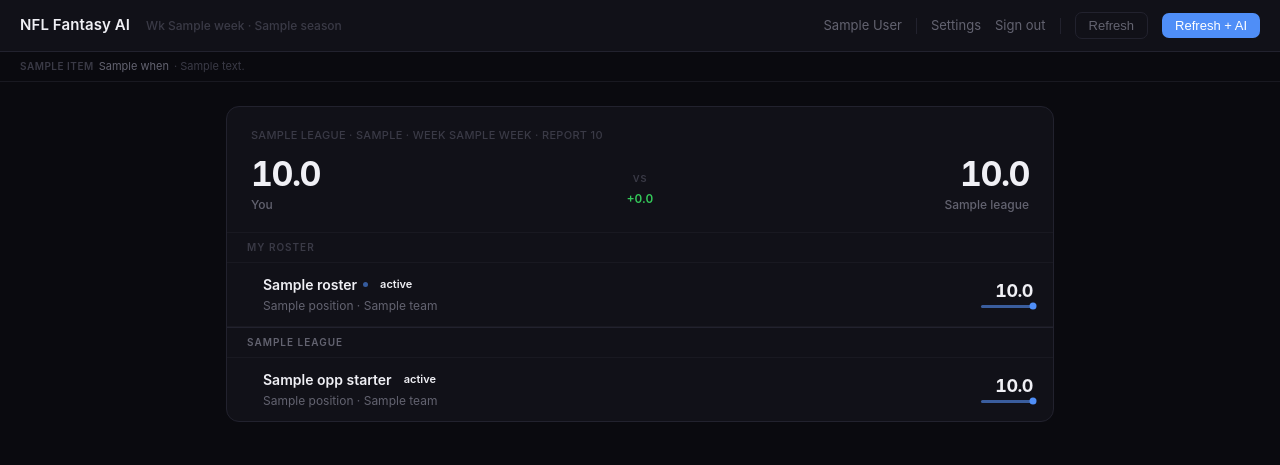
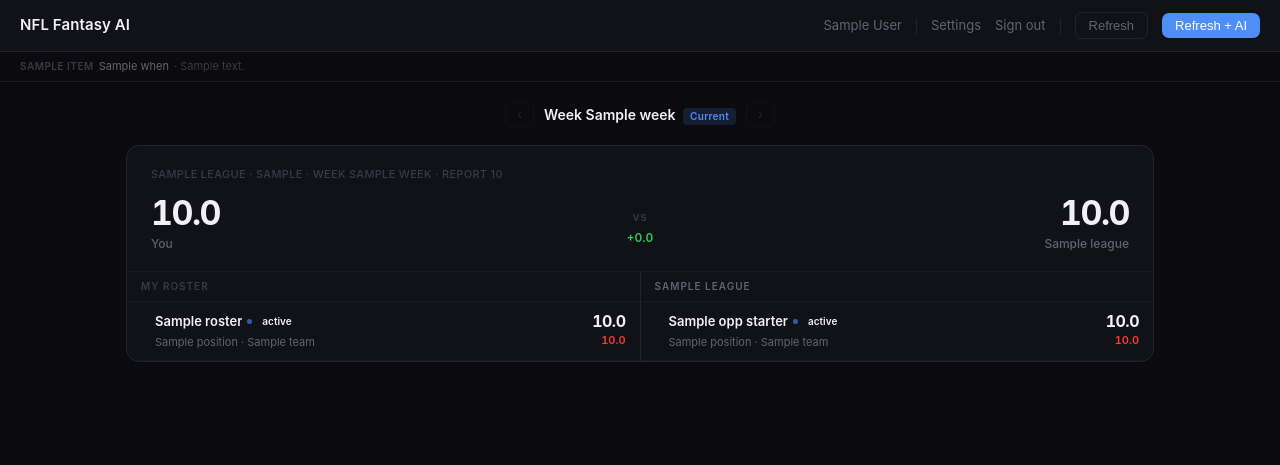
Before and after one commit to Karns11/NFL-AI-APP, a Flask app: template src/web/templates/index.html in a window 1280 px wide. Shown: the top 465 px of the page. Run offline with Flask 3, Linux system fonts and the light colour scheme; a user stored in the database is signed in; tables that the repository leaves empty hold one stand-in row (values such as "Sample post"); the template is opened without the code that fills it: most values are stand-ins (such as "Sample title", 1, 10 or a date in 2020).

Commit message:
Add week selector with historical projections vs actuals
- Week navigator (‹/› arrows) to browse any NFL week
- Per-week report cache keyed by username+week+season
- Fix data leakage: get_player_features() now filters to week < target before tail(1)
- Fetch actual Sleeper scores for past weeks and display below projections
- LLM summaries enforced only for current week; past/future skip AI
- New /api/generate-week endpoint for on-demand generation of any week
- Regenerate button in nav for past/future weeks
- Filter kickers, defenses, and unresolved Sleeper IDs from all roster output

Co-Authored-By: Claude Sonnet 4.6 <noreply@anthropic.com>

```diff
--- a/src/web/templates/index.html
+++ b/src/web/templates/index.html
@@ -42,7 +42,6 @@
       gap: 16px;
     }
     .nav-brand { font-size: 15px; font-weight: 600; color: var(--text-1); letter-spacing: 0.1px; }
-    .nav-week  { font-size: 12px; color: var(--text-3); font-weight: 500; }
     .nav-right { margin-left: auto; display: flex; align-items: center; gap: 14px; }
     .nav-user  { font-size: 13px; color: var(--text-2); }
     .nav-sep   { width: 1px; height: 16px; background: var(--border); }
@@ -94,7 +93,43 @@
     .fi-detail { font-size: 11px; color: var(--text-3); }
 
     /* ── Layout ──────────────────────────────── */
-    .container { max-width: 860px; margin: 0 auto; padding: 24px 16px; }
+    .container { max-width: 1060px; margin: 0 auto; padding: 20px 16px; }
+
+    /* ── Week navigator ──────────────────────── */
+    .week-strip {
+      display: flex;
+      align-items: center;
+      justify-content: center;
+      gap: 10px;
+      margin-bottom: 18px;
+    }
+    .week-btn {
+      padding: 5px 11px;
+      border-radius: 6px;
+      font-size: 13px;
+      color: var(--text-2);
+      text-decoration: none;
+      border: 1px solid var(--border);
+      background: transparent;
+      transition: background 0.1s, color 0.1s;
+      line-height: 1;
+    }
+    .week-btn:hover { background: var(--surface-hi); color: var(--text-1); }
+    .week-btn.disabled { opacity: 0.28; cursor: default; pointer-events: none; }
+    .week-label { font-size: 14px; font-weight: 600; color: var(--text-1); }
+    .week-tag {
+      display: inline-flex;
+      align-items: center;
+      padding: 1px 7px;
+      border-radius: 4px;
+      font-size: 10px;
+      font-weight: 600;
+      letter-spacing: 0.3px;
+      margin-left: 4px;
+    }
+    .week-tag-current { background: rgba(79,142,247,.15); color: var(--accent); }
+    .week-tag-past    { background: rgba(100,100,112,.12); color: var(--text-3); }
+    .week-tag-future  { background: rgba(255,149,0,.12);  color: var(--amber); }
 
     /* ── League card ─────────────────────────── */
     .league-card {
@@ -132,32 +164,25 @@
       letter-spacing: -1.5px;
       line-height: 1;
     }
-    .sb-name {
-      font-size: 12px;
-      color: var(--text-2);
-      margin-top: 5px;
-      font-weight: 500;
-    }
+    .sb-name { font-size: 12px; color: var(--text-2); margin-top: 5px; font-weight: 500; }
     .sb-mid {
-      padding: 0 18px;
+      padding: 0 18px 6px;
       display: flex;
       flex-direction: column;
       align-items: center;
       gap: 3px;
-      padding-bottom: 6px;
     }
     .sb-vs   { font-size: 12px; color: var(--text-3); font-weight: 500; letter-spacing: 0.5px; }
-    .sb-diff {
-      font-size: 12px;
-      font-weight: 600;
-      font-variant-numeric: tabular-nums;
-    }
+    .sb-diff { font-size: 12px; font-weight: 600; font-variant-numeric: tabular-nums; }
     .sb-diff.ahead  { color: var(--green); }
     .sb-diff.behind { color: var(--red); }
 
-    /* ── Section label ───────────────────────── */
-    .sec-label {
-      padding: 7px 20px;
+    /* ── Side-by-side columns ────────────────── */
+    .matchup-cols { display: flex; align-items: flex-start; }
+    .roster-col { flex: 1; min-width: 0; }
+    .col-rule { width: 1px; background: var(--border); align-self: stretch; flex-shrink: 0; }
+    .col-header {
+      padding: 7px 14px;
       font-size: 10px;
       font-weight: 600;
       letter-spacing: 1px;
@@ -165,14 +190,14 @@
       color: var(--text-3);
       border-bottom: 1px solid var(--border-faint);
     }
-    .sec-divider { height: 1px; background: var(--border); }
+    .col-header.opp { color: var(--text-2); }
 
     /* ── Player rows ─────────────────────────── */
     .player-item {
-      padding: 11px 20px;
+      padding: 10px 14px;
       display: flex;
       align-items: center;
-      gap: 10px;
+      gap: 8px;
       border-bottom: 1px solid var(--border-faint);
       transition: background 0.1s;
       position: relative;
@@ -181,46 +206,29 @@
     .player-item:hover { background: var(--surface-hi); }
     .player-item.has-summary { cursor: pointer; }
 
-    /* starter dot */
-    .s-dot {
-      width: 6px; height: 6px;
-      border-radius: 50%;
-      background: var(--accent);
-      flex-shrink: 0;
-    }
+    .s-dot { width: 6px; height: 6px; border-radius: 50%; background: var(--accent); flex-shrink: 0; }
     .s-dot-ph { width: 6px; flex-shrink: 0; }
 
-    /* identity */
-    .p-identity { flex: 1; min-width: 0; }
-    .p-name-row {
-      display: flex;
-      align-items: center;
-      gap: 6px;
-      flex-wrap: wrap;
-    }
+    .p-identity { flex: 1; min-width: 0; overflow: hidden; }
+    .p-name-row { display: flex; align-items: center; gap: 5px; flex-wrap: wrap; }
     .pname {
-      font-size: 14px;
+      font-size: 13px;
       font-weight: 600;
       color: var(--text-1);
       white-space: nowrap;
+      overflow: hidden;
+      text-overflow: ellipsis;
+      max-width: 140px;
     }
-    .ai-dot {
-      width: 5px; height: 5px;
-      border-radius: 50%;
-      background: var(--accent);
-      flex-shrink: 0;
-      opacity: 0.6;
-      title: "AI insight — tap to read";
-    }
-    .p-meta { font-size: 12px; color: var(--text-2); margin-top: 2px; }
+    .ai-dot { width: 5px; height: 5px; border-radius: 50%; background: var(--accent); flex-shrink: 0; opacity: 0.6; }
+    .p-meta { font-size: 11px; color: var(--text-2); margin-top: 2px; }
 
-    /* status pills */
     .pill {
       display: inline-flex;
       align-items: center;
-      padding: 1px 6px;
+      padding: 1px 5px;
       border-radius: 4px;
-      font-size: 11px;
+      font-size: 10px;
       font-weight: 600;
       line-height: 1.7;
       flex-shrink: 0;
@@ -230,28 +238,31 @@
     .pill-Out, .pill-IR { background: rgba(255,59,48,.18); color: var(--red); }
     .pill-start { background: rgba(52,199,89,.13); color: var(--green); }
 
-    /* SHAP arrow */
-    .shap-arrow { font-size: 11px; flex-shrink: 0; cursor: default; }
+    .shap-arrow { font-size: 10px; flex-shrink: 0; cursor: default; }
     .shap-up   { color: var(--green); }
     .shap-down { color: var(--red);   }
 
-    /* projection block */
-    .proj-block {
-      text-align: right;
-      flex-shrink: 0;
-      min-width: 52px;
-    }
+    /* ── Projection + actual block ───────────── */
+    .proj-block { text-align: right; flex-shrink: 0; min-width: 52px; }
     .proj-num {
-      font-size: 18px;
+      font-size: 16px;
       font-weight: 700;
       color: var(--text-1);
       font-variant-numeric: tabular-nums;
       letter-spacing: -0.5px;
       line-height: 1;
     }
-    .proj-num.empty { font-size: 14px; color: var(--text-3); font-weight: 400; }
+    .proj-num.empty { font-size: 13px; color: var(--text-3); font-weight: 400; }
+    .actual-pts {
+      font-size: 11px;
+      font-variant-numeric: tabular-nums;
+      font-weight: 600;
+      margin-top: 3px;
+    }
+    .actual-ok   { color: var(--green); }
+    .actual-miss { color: var(--red); }
+    .actual-neu  { color: var(--text-2); }
 
-    /* range bar */
     .rbar {
       margin-top: 5px;
       height: 3px;
@@ -276,14 +287,10 @@
     }
 
     /* summary panel */
-    .summary-panel {
-      max-height: 0;
-      overflow: hidden;
-      transition: max-height 0.22s ease;
-    }
+    .summary-panel { max-height: 0; overflow: hidden; transition: max-height 0.22s ease; }
     .summary-panel.open { max-height: 240px; }
     .summary-inner {
-      padding: 10px 20px 14px 36px;
+      padding: 9px 14px 12px 28px;
       font-size: 12px;
       color: var(--text-2);
       line-height: 1.7;
@@ -347,75 +354,7 @@
   .replace("opp_fp_allowed_roll4","Opp DEF")
   .replace("_"," ") }}{% endmacro %}
 
-<nav class="nav">
-  <span class="nav-brand">NFL Fantasy AI</span>
-  {% if cached %}
-    <span class="nav-week">Wk {{ cached.week }} · {{ cached.season }}</span>
-  {% endif %}
-  <div class="nav-right">
-    <span class="nav-user">{{ current_user.display_name }}</span>
-    <span class="nav-sep"></span>
-    <a href="{{ url_for('main.settings') }}" class="nav-link">Settings</a>
-    <a href="{{ url_for('main.logout') }}" class="nav-link">Sign out</a>
-    {% if cached %}
-      <span class="nav-sep"></span>
-      <button class="btn btn-secondary" id="btn-refresh" onclick="doRefresh(false)">
-        Refresh <span class="spinner" id="spin-refresh"></span>
-      </button>
-      <button class="btn btn-primary" id="btn-refresh-ai" onclick="doRefresh(true)">
-        Refresh + AI <span class="spinner" id="spin-ai"></span>
-      </button>
-    {% endif %}
-  </div>
-</nav>
-
-<div class="freshness-bar">
-  {% for key, item in freshness.items() %}
-  <div class="fi">
-    <span class="fi-label">{{ item.label }}</span>
-    <span class="fi-when">{{ item.when }}</span>
-    {% if item.detail %}<span class="fi-detail">· {{ item.detail }}</span>{% endif %}
-  </div>
-  {% endfor %}
-</div>
-
-<div class="container">
-{% if not cached %}
-  <div class="empty">
-    <h2>No report yet</h2>
-    <p>Generate your first report — takes about 60 seconds.</p>
-    <a href="{{ url_for('main.generate_report') }}" class="btn btn-primary" style="text-decoration:none;display:inline-flex;">Generate Report</a>
-  </div>
-
-{% else %}
-  {% for league in cached.leagues %}
-  {% set diff = league.my_projected_total - league.opp_projected_total %}
-  <div class="league-card">
-
-    {# ── Scoreboard ─────────────────────────── #}
-    <div class="scoreboard">
-      <div class="sb-meta">{{ league.league_name }} · {{ league.scoring_format }} · Week {{ league.week }}{% if age_str %} · Report {{ age_str }}{% endif %}</div>
-      <div class="sb-scores">
-        <div class="sb-side">
-          <div class="sb-num">{{ "%.1f"|format(league.my_projected_total) }}</div>
-          <div class="sb-name">You</div>
-        </div>
-        <div class="sb-mid">
-          <span class="sb-vs">vs</span>
-          <span class="sb-diff {{ 'ahead' if diff >= 0 else 'behind' }}">{{ "%+.1f"|format(diff) }}</span>
-        </div>
-        <div class="sb-side right">
-          <div class="sb-num">{{ "%.1f"|format(league.opp_projected_total) }}</div>
-          <div class="sb-name">{{ league.opp_name }}</div>
-        </div>
-      </div>
-    </div>
-
-    {# ── My Roster ──────────────────────────── #}
-    <div class="sec-label">My Roster</div>
-    <div class="player-list">
-      {% for p in league.my_roster %}
-
+{% macro player_row(p, show_starter=false) %}
   {# SHAP net direction + tooltip #}
   {% set pos_sum = namespace(v=0.0) %}
   {% for feat, val in (p.shap_positive or []) %}{% set pos_sum.v = pos_sum.v + val %}{% endfor %}
@@ -463,12 +412,21 @@
     <div class="proj-block">
       {% if p.predicted is not none %}
         <div class="proj-num">{{ "%.1f"|format(p.predicted) }}</div>
+        {% if p.actual_points is not none %}
+          <div class="actual-pts {{ act_class }}" title="Actual score">{{ "%.1f"|format(p.actual_points) }}</div>
+        {% else %}
           <div class="rbar" title="Floor {{ '%.1f'|format(p.floor) }} · Ceil {{ '%.1f'|format(p.ceiling) }}">
             <div class="rbar-fill" style="width:{{ "%.1f"|format(pct) }}%"></div>
             <div class="rbar-dot"  style="left:{{ "%.1f"|format(pct) }}%"></div>
           </div>
+        {% endif %}
+      {% else %}
+        {% if p.actual_points is not none %}
+          <div class="proj-num empty">—</div>
+          <div class="actual-pts actual-neu">{{ "%.1f"|format(p.actual_points) }}</div>
         {% else %}
           <div class="proj-num empty">—</div>
+        {% endif %}
       {% endif %}
     </div>
   </div>
@@ -478,53 +436,160 @@
     <div class="summary-inner">{{ p.llm_summary }}</div>
   </div>
   {% endif %}
+{% endmacro %}
 
+{# Position sort order #}
+{% set POS_ORDER = ['QB', 'RB', 'WR', 'TE', 'K', 'DEF', 'DL', 'LB', 'DB'] %}
+
+{# Week state #}
+{% set is_past   = (week < current_week) %}
+{% set is_future = (week > current_week) %}
+
+{# ── Page ───────────────────────────────────────── #}
+
+<nav class="nav">
+  <span class="nav-brand">NFL Fantasy AI</span>
+  <div class="nav-right">
+    <span class="nav-user">{{ current_user.display_name }}</span>
+    <span class="nav-sep"></span>
+    <a href="{{ url_for('main.settings') }}" class="nav-link">Settings</a>
+    <a href="{{ url_for('main.logout') }}" class="nav-link">Sign out</a>
+    {% if not is_past and not is_future %}
+      {% if cached %}
+      <span class="nav-sep"></span>
+      <button class="btn btn-secondary" id="btn-refresh" onclick="doRefresh(false)">
+        Refresh <span class="spinner" id="spin-refresh"></span>
+      </button>
+      <button class="btn btn-primary" id="btn-refresh-ai" onclick="doRefresh(true)">
+        Refresh + AI <span class="spinner" id="spin-ai"></span>
+      </button>
+      {% endif %}
+    {% else %}
+      <span class="nav-sep"></span>
+      <button class="btn btn-secondary" id="btn-regen" onclick="doGenerateWeek({{ week }})">
+        Regenerate <span class="spinner" id="spin-regen"></span>
+      </button>
+    {% endif %}
+  </div>
+</nav>
+
+<div class="freshness-bar">
+  {% for key, item in freshness.items() %}
+  <div class="fi">
+    <span class="fi-label">{{ item.label }}</span>
+    <span class="fi-when">{{ item.when }}</span>
+    {% if item.detail %}<span class="fi-detail">· {{ item.detail }}</span>{% endif %}
+  </div>
   {% endfor %}
 </div>
 
-    {# ── Opponent Starters ──────────────────── #}
-    {% if league.opp_starters %}
-    <div class="sec-divider"></div>
-    <div class="sec-label" style="color:var(--text-2)">{{ league.opp_name }}</div>
-    <div class="player-list">
-      {% for p in league.opp_starters %}
+<div class="container">
 
-        {% if p.predicted is not none and p.ceiling is not none and p.floor is not none and (p.ceiling - p.floor) > 0.01 %}
-          {% set raw_pct = (p.predicted - p.floor) / (p.ceiling - p.floor) * 100 %}
-          {% set pct = [0.0, [100.0, raw_pct]|min]|max %}
+  {# ── Week navigator ──────────────────────── #}
+  <div class="week-strip">
+    {% if week > 1 %}
+      <a href="/?week={{ week - 1 }}" class="week-btn">‹ Wk {{ week - 1 }}</a>
     {% else %}
-          {% set pct = 50.0 %}
+      <span class="week-btn disabled">‹</span>
     {% endif %}
 
-      <div class="player-item">
-        <span class="s-dot-ph"></span>
-        <div class="p-identity">
-          <div class="p-name-row">
-            <span class="pname">{{ p.name }}</span>
-            {% if p.injury_status %}<span class="pill pill-{{ p.injury_status }}">{{ p.injury_status }}</span>{% endif %}
+    <span class="week-label">
+      Week {{ week }}
+      {% if not is_past and not is_future %}
+        <span class="week-tag week-tag-current">Current</span>
+      {% elif is_past %}
+        <span class="week-tag week-tag-past">Past</span>
+      {% else %}
+        <span class="week-tag week-tag-future">Future</span>
+      {% endif %}
+    </span>
+
+    {% if week < 18 %}
+      <a href="/?week={{ week + 1 }}" class="week-btn">Wk {{ week + 1 }} ›</a>
+    {% else %}
+      <span class="week-btn disabled">›</span>
+    {% endif %}
   </div>
-          <div class="p-meta">{{ p.position }} · {{ p.team }}</div>
+
+  {# ── Content ─────────────────────────────── #}
+  {% if not cached %}
+  <div class="empty">
+    {% if is_past %}
+      <h2>No report for Week {{ week }}</h2>
+      <p>Generate historical projections for this week — about 60 seconds. No AI summaries for past weeks.</p>
+    {% elif is_future %}
+      <h2>No report for Week {{ week }}</h2>
+      <p>Generate a preview for this upcoming week using current player stats — about 60 seconds.</p>
+    {% else %}
+      <h2>No report yet</h2>
+      <p>Generate your first report — takes about 60 seconds.</p>
+    {% endif %}
+    <button class="btn btn-primary" id="btn-gen" onclick="doGenerateWeek({{ week }})">
+      Generate Week {{ week }} Report <span class="spinner" id="spin-gen"></span>
+    </button>
   </div>
-        <div class="proj-block">
-          {% if p.predicted is not none %}
-            <div class="proj-num">{{ "%.1f"|format(p.predicted) }}</div>
-            <div class="rbar" title="Floor {{ '%.1f'|format(p.floor) }} · Ceil {{ '%.1f'|format(p.ceiling) }}">
-              <div class="rbar-fill" style="width:{{ "%.1f"|format(pct) }}%"></div>
-              <div class="rbar-dot"  style="left:{{ "%.1f"|format(pct) }}%"></div>
+
+  {% else %}
+  {% for league in cached.leagues %}
+  {% set diff = league.my_projected_total - league.opp_projected_total %}
+  <div class="league-card">
+
+    {# ── Scoreboard ─────────────────────────── #}
+    <div class="scoreboard">
+      <div class="sb-meta">{{ league.league_name }} · {{ league.scoring_format }} · Week {{ league.week }}{% if age_str %} · Report {{ age_str }}{% endif %}</div>
+      <div class="sb-scores">
+        <div class="sb-side">
+          <div class="sb-num">{{ "%.1f"|format(league.my_projected_total) }}</div>
+          <div class="sb-name">You{% if is_past %} proj{% endif %}</div>
         </div>
-          {% else %}
-            <div class="proj-num empty">—</div>
-          {% endif %}
+        <div class="sb-mid">
+          <span class="sb-vs">vs</span>
+          <span class="sb-diff {{ 'ahead' if diff >= 0 else 'behind' }}">{{ "%+.1f"|format(diff) }}</span>
+        </div>
+        <div class="sb-side right">
+          <div class="sb-num">{{ "%.1f"|format(league.opp_projected_total) }}</div>
+          <div class="sb-name">{{ league.opp_name }}{% if is_past %} proj{% endif %}</div>
+        </div>
       </div>
     </div>
 
+    {# ── Side-by-side roster columns ────────── #}
+    <div class="matchup-cols">
+
+      <div class="roster-col">
+        <div class="col-header">My Roster</div>
+        {% for pos in POS_ORDER %}
+          {% for p in league.my_roster if p.position == pos %}
+            {{ player_row(p, show_starter=true) }}
+          {% endfor %}
+        {% endfor %}
+        {% for p in league.my_roster if p.position not in POS_ORDER %}
+          {{ player_row(p, show_starter=true) }}
         {% endfor %}
       </div>
+
+      <div class="col-rule"></div>
+
+      <div class="roster-col">
+        <div class="col-header opp">{{ league.opp_name }}</div>
+        {% if league.opp_starters %}
+          {% for pos in POS_ORDER %}
+            {% for p in league.opp_starters if p.position == pos %}
+              {{ player_row(p) }}
+            {% endfor %}
+          {% endfor %}
+          {% for p in league.opp_starters if p.position not in POS_ORDER %}
+            {{ player_row(p) }}
+          {% endfor %}
         {% endif %}
+      </div>
+
+    </div>
 
   </div>
   {% endfor %}
   {% endif %}
+
 </div>
 
 <div id="toast"></div>
@@ -541,7 +606,36 @@ function showToast(msg, type) {
   const t = document.getElementById('toast');
   t.textContent = msg;
   t.className = 'show ' + type;
-  setTimeout(() => { t.className = ''; }, 3000);
+  setTimeout(() => { t.className = ''; }, 3500);
+}
+
+function doGenerateWeek(week) {
+  const btn  = document.getElementById('btn-gen') || document.getElementById('btn-regen');
+  const spin = document.getElementById('spin-gen') || document.getElementById('spin-regen');
+  if (btn)  btn.disabled = true;
+  if (spin) spin.style.display = 'inline-block';
+
+  fetch('/api/generate-week', {
+    method: 'POST',
+    headers: {'Content-Type': 'application/json'},
+    body: JSON.stringify({week: week})
+  })
+  .then(r => r.json())
+  .then(d => {
+    if (d.status === 'ok') {
+      showToast('Report generated', 'ok');
+      setTimeout(() => location.reload(), 800);
+    } else {
+      showToast('Error: ' + d.message, 'err');
+      if (btn)  btn.disabled = false;
+      if (spin) spin.style.display = 'none';
+    }
+  })
+  .catch(() => {
+    showToast('Request failed', 'err');
+    if (btn)  btn.disabled = false;
+    if (spin) spin.style.display = 'none';
+  });
 }
 
 function doRefresh(withAI) {
```
Also changed, not shown: other parts of src/web/templates/index.html (+26 -19 lines), src/fantasy/sleeper.py (+17 -0 lines), src/predictions/predict.py (+14 -5 lines), src/web/pipeline.py (+49 -15 lines), src/web/report_cache.py (+25 -19 lines), src/web/routes.py (+59 -13 lines). Lines whose indentation alone changed are shown as unchanged.
